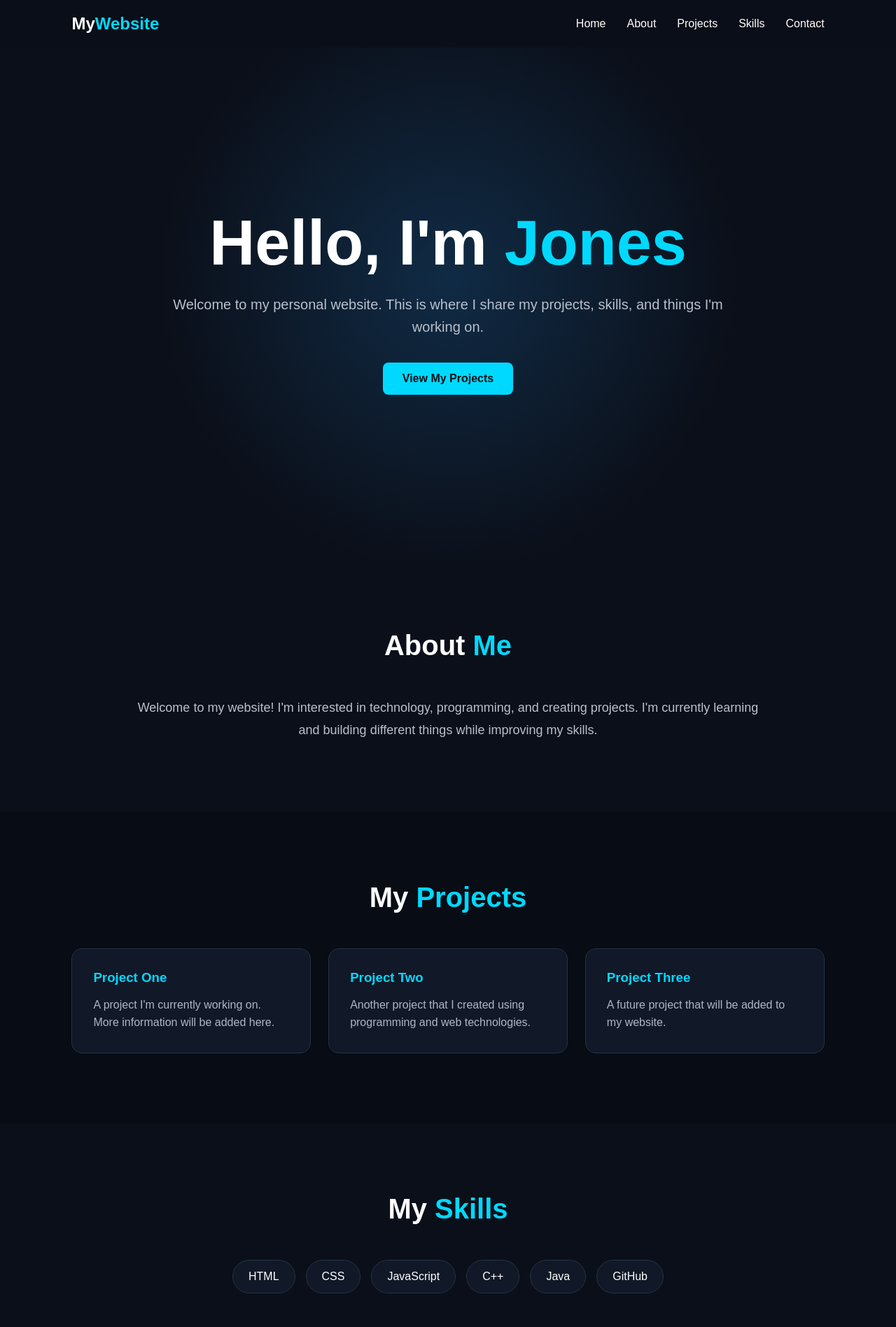
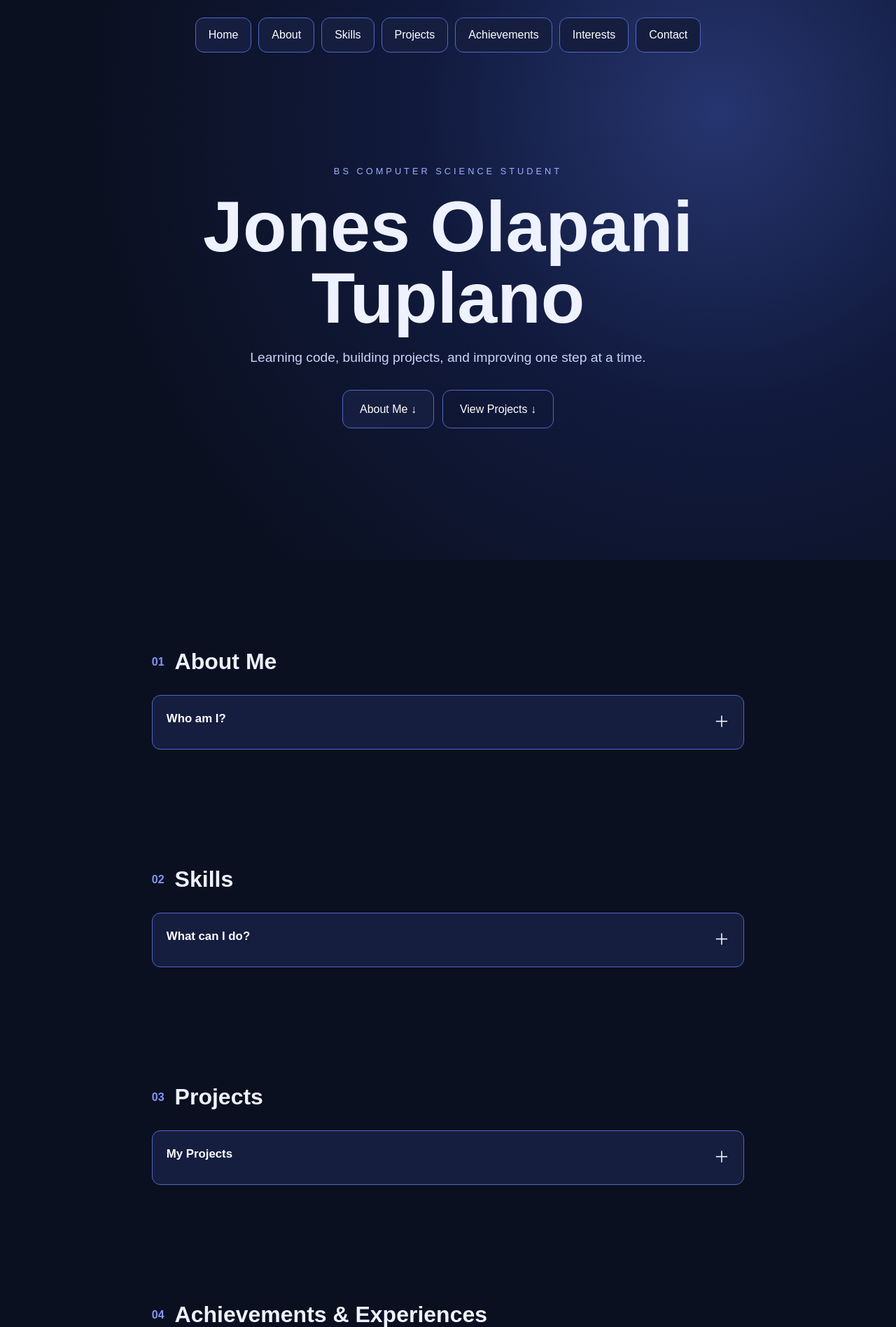
Before and after one commit to gerdawn8-pixel/my-website, a plain HTML site: page index.html in a window 1280 px wide. Shown: the top 1896 px of the page at 70% size. Drawn offline with Linux system fonts and the light colour scheme.

Commit message:
Update index.html

```diff
--- a/index.html
+++ b/index.html
@@ -1,378 +1,56 @@
 <!DOCTYPE html>
 <html lang="en">
 <head>
-    <meta charset="UTF-8">
-    <meta name="viewport" content="width=device-width, initial-scale=1.0">
+<meta charset="UTF-8"><meta name="viewport" content="width=device-width,initial-scale=1.0">
+<meta name="description" content="Personal portfolio of Jones Olapani Tuplano">
+<title>Jones Tuplano | Portfolio</title><link rel="stylesheet" href="style.css">
+</head>
+<body>
+<header class="hero" id="home">
+<nav>
+<button class="nav-btn" data-target="home">Home</button><button class="nav-btn" data-target="about">About</button>
+<button class="nav-btn" data-target="skills">Skills</button><button class="nav-btn" data-target="projects">Projects</button>
+<button class="nav-btn" data-target="achievements">Achievements</button><button class="nav-btn" data-target="interests">Interests</button><button class="nav-btn" data-target="contact">Contact</button>
+</nav>
+<div class="hero-content"><p class="tag">BS COMPUTER SCIENCE STUDENT</p><h1>Jones Olapani Tuplano</h1>
+<p class="intro">Learning code, building projects, and improving one step at a time.</p>
+<div class="hero-buttons"><button class="main-btn" data-expand="about-card">About Me ↓</button><button class="main-btn outline" data-expand="projects-card">View Projects ↓</button></div></div>
+</header>
+<main>
+<section id="about" class="section"><div class="section-title"><span>01</span><h2>About Me</h2></div>
+<button class="expand-card" data-expand="about-card"><strong>Who am I?</strong><span>＋</span></button>
+<div id="about-card" class="hidden-panel"><p>I am currently a student at Catanduanes State University taking Bachelor of Science in Computer Science. I know enough about coding to continue learning and improving my skills. I am interested in technology and enjoy learning new things about computer science.</p>
+<div class="info-grid"><div><b>School</b><br>Catanduanes State University</div><div><b>Course</b><br>Bachelor of Science in Computer Science</div><div><b>Status</b><br>Student</div><div><b>Birth Date</b><br>February 1, 2007</div><div><b>Civil Status</b><br>Single</div><div><b>Location</b><br>Burgos, Viga, Catanduanes</div></div></div></section>
 
-    <title>My Website</title>
+<section id="skills" class="section"><div class="section-title"><span>02</span><h2>Skills</h2></div>
+<button class="expand-card" data-expand="skills-card"><strong>What can I do?</strong><span>＋</span></button>
+<div id="skills-card" class="hidden-panel"><div class="skill-list">
+<button class="skill-item" data-expand="skill-code">Basic Coding <span>＋</span></button><div id="skill-code" class="mini-panel">I have basic coding knowledge and continue practicing to improve.</div>
+<button class="skill-item" data-expand="skill-learn">Continuous Learning <span>＋</span></button><div id="skill-learn" class="mini-panel">I am willing to learn new programming concepts and technologies.</div>
+<button class="skill-item" data-expand="skill-problem">Problem Solving <span>＋</span></button><div id="skill-problem" class="mini-panel">I practice solving programming problems and learning from mistakes.</div>
+</div></div></section>
 
-    <style>
-        * {
-            margin: 0;
-            padding: 0;
-            box-sizing: border-box;
-            scroll-behavior: smooth;
-        }
+<section id="projects" class="section"><div class="section-title"><span>03</span><h2>Projects</h2></div>
+<button class="expand-card featured" data-expand="projects-card"><strong>My Projects</strong><span>＋</span></button>
+<div id="projects-card" class="hidden-panel">
+<article class="project"><div class="project-number">01</div><div><h3>My Personal Portfolio Website</h3><p>A personal website created to introduce myself, show my skills, achievements, experiences, interests, and future projects.</p><button class="small-btn" data-message="Project 1 is my personal portfolio website. Projects 2 and 3 can be added later.">Project Details</button></div></article>
+<article class="project placeholder"><div class="project-number">02</div><div><h3>Project Coming Soon</h3><p>I will add my second project here later.</p></div></article>
+<article class="project placeholder"><div class="project-number">03</div><div><h3>Project Coming Soon</h3><p>I will add my third project here later.</p></div></article>
+</div></section>
 
-        body {
-            font-family: Arial, sans-serif;
-            background: #0b0f19;
-            color: white;
-        }
+<section id="achievements" class="section"><div class="section-title"><span>04</span><h2>Achievements & Experiences</h2></div>
+<button class="expand-card" data-expand="achievements-card"><strong>Open my journey</strong><span>＋</span></button>
+<div id="achievements-card" class="hidden-panel"><div class="two-col"><div><h3>Achievements</h3><ul><li>Graduated high school</li><li>Completed NSTP training</li><li>Passed 1st year of Computer Science</li></ul></div><div><h3>Experiences</h3><ul><li>Worked at the Municipal Office of Viga through SPES to gain early work experience</li><li>Personal experience overcoming difficult situations, including COVID-19 and a motorcycle accident</li></ul></div></div></div></section>
 
-        /* NAVIGATION */
-        nav {
-            position: fixed;
-            top: 0;
-            width: 100%;
-            padding: 20px 8%;
-            display: flex;
-            justify-content: space-between;
-            align-items: center;
-            background: rgba(11, 15, 25, 0.9);
-            backdrop-filter: blur(10px);
-            z-index: 1000;
-        }
+<section id="interests" class="section"><div class="section-title"><span>05</span><h2>Interests</h2></div>
+<button class="expand-card" data-expand="interests-card"><strong>Things I enjoy</strong><span>＋</span></button>
+<div id="interests-card" class="hidden-panel interest-grid"><button data-message="You enjoy playing online games.">🎮 Online Games</button><button data-message="Chess is one of your hobbies.">♟ Chess</button><button data-message="You sometimes enjoy cooking.">🍳 Cooking</button></div></section>
 
-        .logo {
-            font-size: 24px;
-            font-weight: bold;
-        }
-
-        .logo span {
-            color: #00d9ff;
-        }
-
-        nav ul {
-            display: flex;
-            list-style: none;
-            gap: 30px;
-        }
-
-        nav a {
-            color: white;
-            text-decoration: none;
-            transition: 0.3s;
-        }
-
-        nav a:hover {
-            color: #00d9ff;
-        }
-
-        /* HERO */
-        .hero {
-            min-height: 100vh;
-            display: flex;
-            justify-content: center;
-            align-items: center;
-            text-align: center;
-            padding: 100px 20px 40px;
-            background:
-                radial-gradient(circle at center, #102b45 0%, #0b0f19 55%);
-        }
-
-        .hero-content {
-            max-width: 800px;
-        }
-
-        .hero h1 {
-            font-size: clamp(45px, 8vw, 90px);
-            margin-bottom: 20px;
-        }
-
-        .hero h1 span {
-            color: #00d9ff;
-        }
-
-        .hero p {
-            font-size: 20px;
-            color: #b8c0cc;
-            line-height: 1.6;
-            margin-bottom: 35px;
-        }
-
-        .button {
-            display: inline-block;
-            padding: 14px 28px;
-            background: #00d9ff;
-            color: #061018;
-            text-decoration: none;
-            border-radius: 8px;
-            font-weight: bold;
-            transition: 0.3s;
-        }
-
-        .button:hover {
-            transform: translateY(-4px);
-            box-shadow: 0 10px 30px rgba(0, 217, 255, 0.3);
-        }
-
-        /* SECTIONS */
-        section {
-            padding: 100px 8%;
-        }
-
-        .section-title {
-            text-align: center;
-            font-size: 40px;
-            margin-bottom: 50px;
-        }
-
-        .section-title span {
-            color: #00d9ff;
-        }
-
-        /* ABOUT */
-        .about {
-            max-width: 900px;
-            margin: auto;
-            text-align: center;
-        }
-
-        .about p {
-            color: #b8c0cc;
-            line-height: 1.8;
-            font-size: 18px;
-        }
-
-        /* PROJECTS */
-        .projects {
-            background: #080c14;
-        }
-
-        .project-grid {
-            display: grid;
-            grid-template-columns: repeat(auto-fit, minmax(250px, 1fr));
-            gap: 25px;
-            max-width: 1100px;
-            margin: auto;
-        }
-
-        .project-card {
-            padding: 30px;
-            background: #111827;
-            border: 1px solid #263244;
-            border-radius: 15px;
-            transition: 0.3s;
-        }
-
-        .project-card:hover {
-            transform: translateY(-8px);
-            border-color: #00d9ff;
-        }
-
-        .project-card h3 {
-            margin-bottom: 15px;
-            color: #00d9ff;
-        }
-
-        .project-card p {
-            color: #aeb7c5;
-            line-height: 1.6;
-        }
-
-        /* SKILLS */
-        .skills-container {
-            max-width: 900px;
-            margin: auto;
-            display: flex;
-            justify-content: center;
-            flex-wrap: wrap;
-            gap: 15px;
-        }
-
-        .skill {
-            padding: 14px 22px;
-            border: 1px solid #263244;
-            border-radius: 30px;
-            background: #111827;
-            transition: 0.3s;
-        }
-
-        .skill:hover {
-            background: #00d9ff;
-            color: #061018;
-        }
-
-        /* CONTACT */
-        .contact {
-            text-align: center;
-            background: #080c14;
-        }
-
-        .contact p {
-            color: #b8c0cc;
-            margin-bottom: 30px;
-        }
-
-        /* FOOTER */
-        footer {
-            text-align: center;
-            padding: 25px;
-            background: #05070c;
-            color: #788292;
-        }
-
-        /* MOBILE */
-        @media (max-width: 700px) {
-            nav {
-                padding: 18px 5%;
-            }
-
-            nav ul {
-                gap: 12px;
-                font-size: 14px;
-            }
-
-            section {
-                padding: 80px 5%;
-            }
-
-            .hero p {
-                font-size: 17px;
-            }
-        }
-    </style>
-</head>
-
-<body>
-
-    <!-- NAVIGATION -->
-    <nav>
-        <div class="logo">My<span>Website</span></div>
-
-        <ul>
-            <li><a href="#home">Home</a></li>
-            <li><a href="#about">About</a></li>
-            <li><a href="#projects">Projects</a></li>
-            <li><a href="#skills">Skills</a></li>
-            <li><a href="#contact">Contact</a></li>
-        </ul>
-    </nav>
-
-
-    <!-- HOME -->
-    <section class="hero" id="home">
-        <div class="hero-content">
-
-            <h1>Hello, I'm <span>Jones</span></h1>
-
-            <p>
-                Welcome to my personal website.
-                This is where I share my projects,
-                skills, and things I'm working on.
-            </p>
-
-            <a href="#projects" class="button">
-                View My Projects
-            </a>
-
-        </div>
-    </section>
-
-
-    <!-- ABOUT -->
-    <section id="about">
-
-        <h2 class="section-title">
-            About <span>Me</span>
-        </h2>
-
-        <div class="about">
-
-            <p>
-                Welcome to my website! I'm interested in technology,
-                programming, and creating projects. I'm currently
-                learning and building different things while improving
-                my skills.
-            </p>
-
-        </div>
-
-    </section>
-
-
-    <!-- PROJECTS -->
-    <section class="projects" id="projects">
-
-        <h2 class="section-title">
-            My <span>Projects</span>
-        </h2>
-
-        <div class="project-grid">
-
-            <div class="project-card">
-                <h3>Project One</h3>
-                <p>
-                    A project I'm currently working on.
-                    More information will be added here.
-                </p>
-            </div>
-
-            <div class="project-card">
-                <h3>Project Two</h3>
-                <p>
-                    Another project that I created
-                    using programming and web technologies.
-                </p>
-            </div>
-
-            <div class="project-card">
-                <h3>Project Three</h3>
-                <p>
-                    A future project that will be
-                    added to my website.
-                </p>
-            </div>
-
-        </div>
-
-    </section>
-
-
-    <!-- SKILLS -->
-    <section id="skills">
-
-        <h2 class="section-title">
-            My <span>Skills</span>
-        </h2>
-
-        <div class="skills-container">
-
-            <div class="skill">HTML</div>
-            <div class="skill">CSS</div>
-            <div class="skill">JavaScript</div>
-            <div class="skill">C++</div>
-            <div class="skill">Java</div>
-            <div class="skill">GitHub</div>
-
-        </div>
-
-    </section>
-
-
-    <!-- CONTACT -->
-    <section class="contact" id="contact">
-
-        <h2 class="section-title">
-            Contact <span>Me</span>
-        </h2>
-
-        <p>
-            Want to get in touch? Send me a message.
-        </p>
-
-        <a href="mailto:your@email.com" class="button">
-            Email Me
-        </a>
-
-    </section>
-
-
-    <!-- FOOTER -->
-    <footer>
-        <p>© 2026 My Website. All rights reserved.</p>
-    </footer>
-
-</body>
-</html>
+<section id="contact" class="section"><div class="section-title"><span>06</span><h2>Contact</h2></div>
+<button class="expand-card" data-expand="contact-card"><strong>Let's connect</strong><span>＋</span></button>
+<div id="contact-card" class="hidden-panel"><p>Email me at:</p><a class="email" href="mailto:jonestuplano8@gmail.com">jonestuplano8@gmail.com</a><br><button class="small-btn" id="copyEmail">Copy Email</button></div></section>
+</main>
+<footer><p>© 2026 Jones Olapani Tuplano</p><button id="topBtn">↑ Back to Top</button></footer>
+<div id="toast" class="toast" aria-live="polite"></div>
+<script src="script.js"></script>
+</body></html>
```
